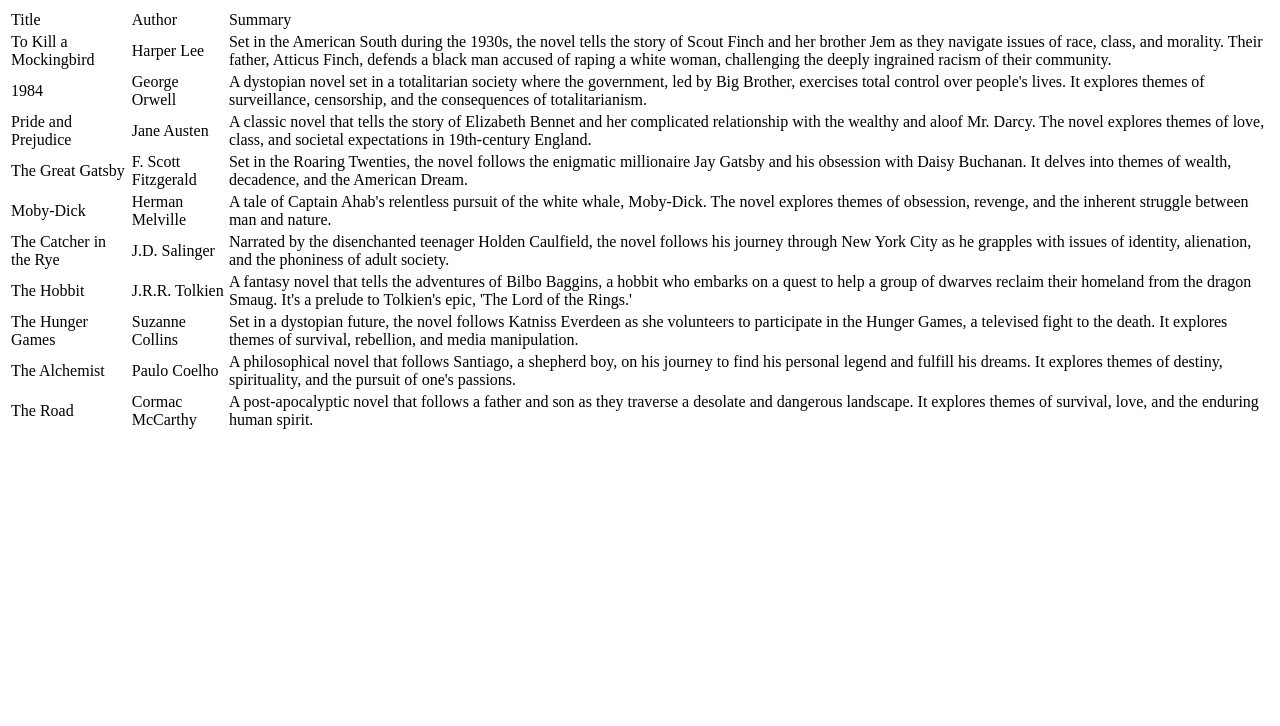
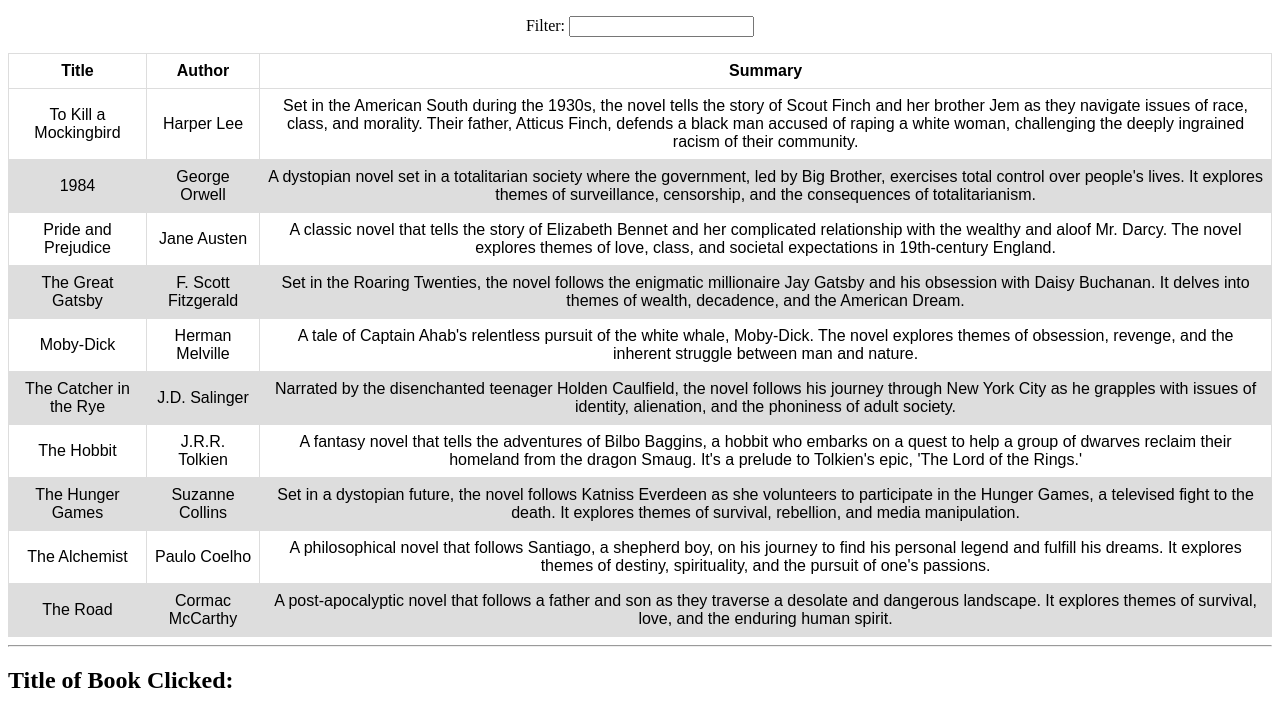
Before and after one commit to snow-jallen/cs1810_jsdemo2, a plain HTML site: page index.html in a window 1280 px wide. Drawn offline with Linux system fonts and the light colour scheme.

Commit message:
starting code for lab

```diff
--- a/index.html
+++ b/index.html
@@ -1,24 +1,35 @@
 <!DOCTYPE html>
 <html>
   <head>
+    <link href="site.css" rel="stylesheet" />
     <script src="site.js" type="module"></script>
   </head>
   <body>
+    <div class="filter">
+      <label for="filterInput">Filter:</label>
+      <input id="filterInput" />
+    </div>
+
     <table>
       <thead>
         <tr>
-          <td>Title</td>
-          <td>Author</td>
-          <td>Summary</td>
+          <th>Title</th>
+          <th>Author</th>
+          <th>Summary</th>
         </tr>
       </thead>
       <tbody id="myTableBody">
         <tr>
-            <td>Book 1</td>
-            <td>Author 1</td>
-            <td>Summary goes here.</td>
+          <td>Book 1</td>
+          <td>Author 1</td>
+          <td>Summary goes here.</td>
         </tr>
       </tbody>
     </table>
+    <hr>
+    <section>
+      <h2>Title of Book Clicked:</h2>
+      <p id="selectedBookTitle"></p>
+    </section>
   </body>
 </html>
--- /dev/null
+++ b/site.css
@@ -0,0 +1,21 @@
+table {
+  font-family: arial, sans-serif;
+  border-collapse: collapse;
+  width: 100%;
+}
+
+td, th {
+  border: 1px solid #dddddd;
+  text-align: left;
+  padding: .5em;
+  text-align: center;
+}
+
+tr:nth-child(even) {
+  background-color: #dddddd;
+}
+
+.filter {
+  margin: 1em;
+  text-align: center;
+}
--- a/site.js
+++ b/site.js
@@ -1,5 +1,7 @@
 import { bookList } from "./books.js";
 
+
+const drawBooks = (books) => {
   const bookHTML = (book) => `
     <tr>
     <td>${book.title}</td>
@@ -11,7 +13,10 @@ const bookHTML = (book) => `
   const tableBodyElement = document.getElementById("myTableBody")
   tableBodyElement.innerHTML = "";
 
-bookList.forEach(book => {
+  books.forEach(book => {
     const firstBookHtml = bookHTML(book)
     tableBodyElement.innerHTML += firstBookHtml;
   })
+}
+
+drawBooks(bookList);
```
Lines whose indentation alone changed are shown as unchanged.
